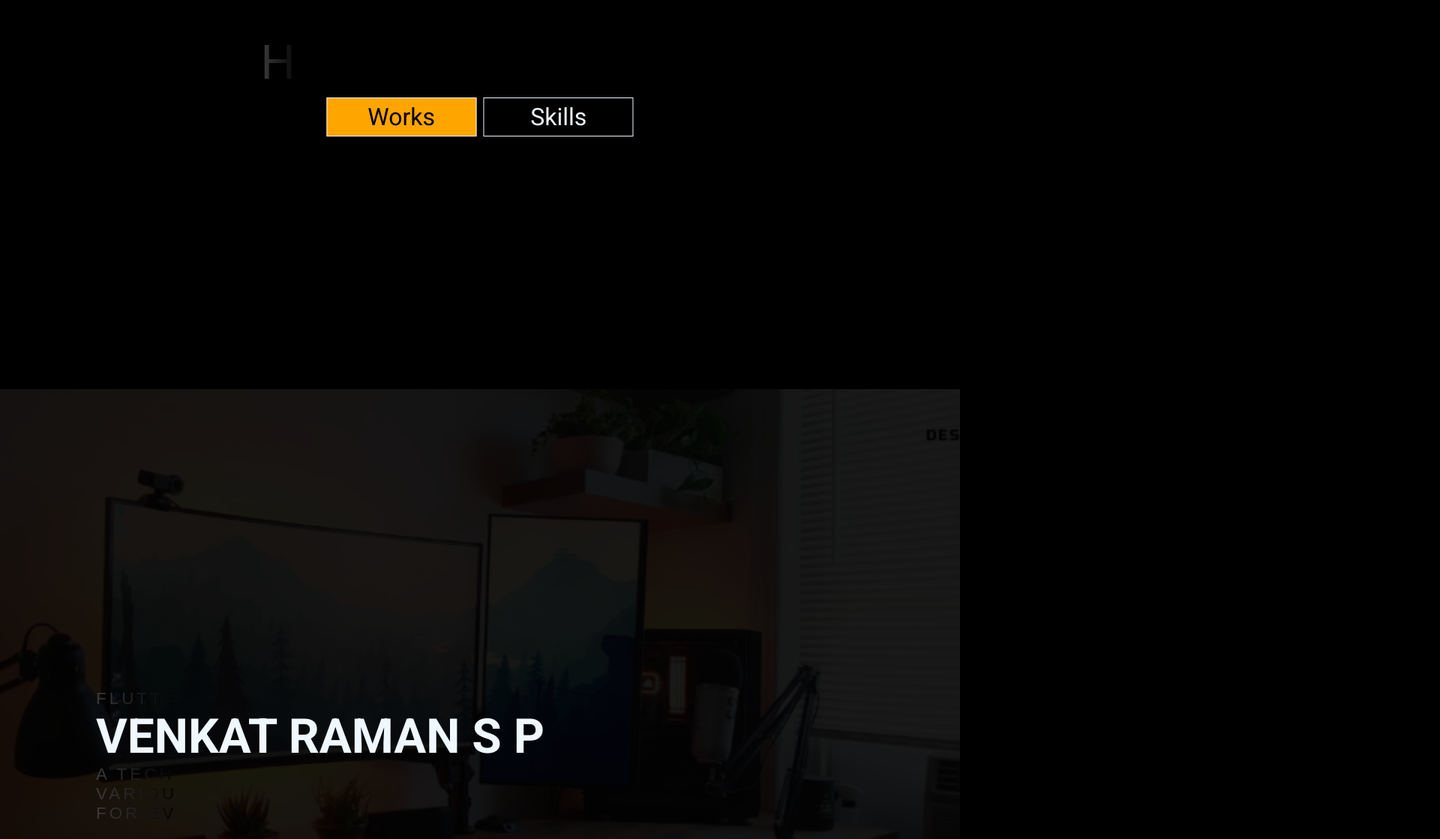
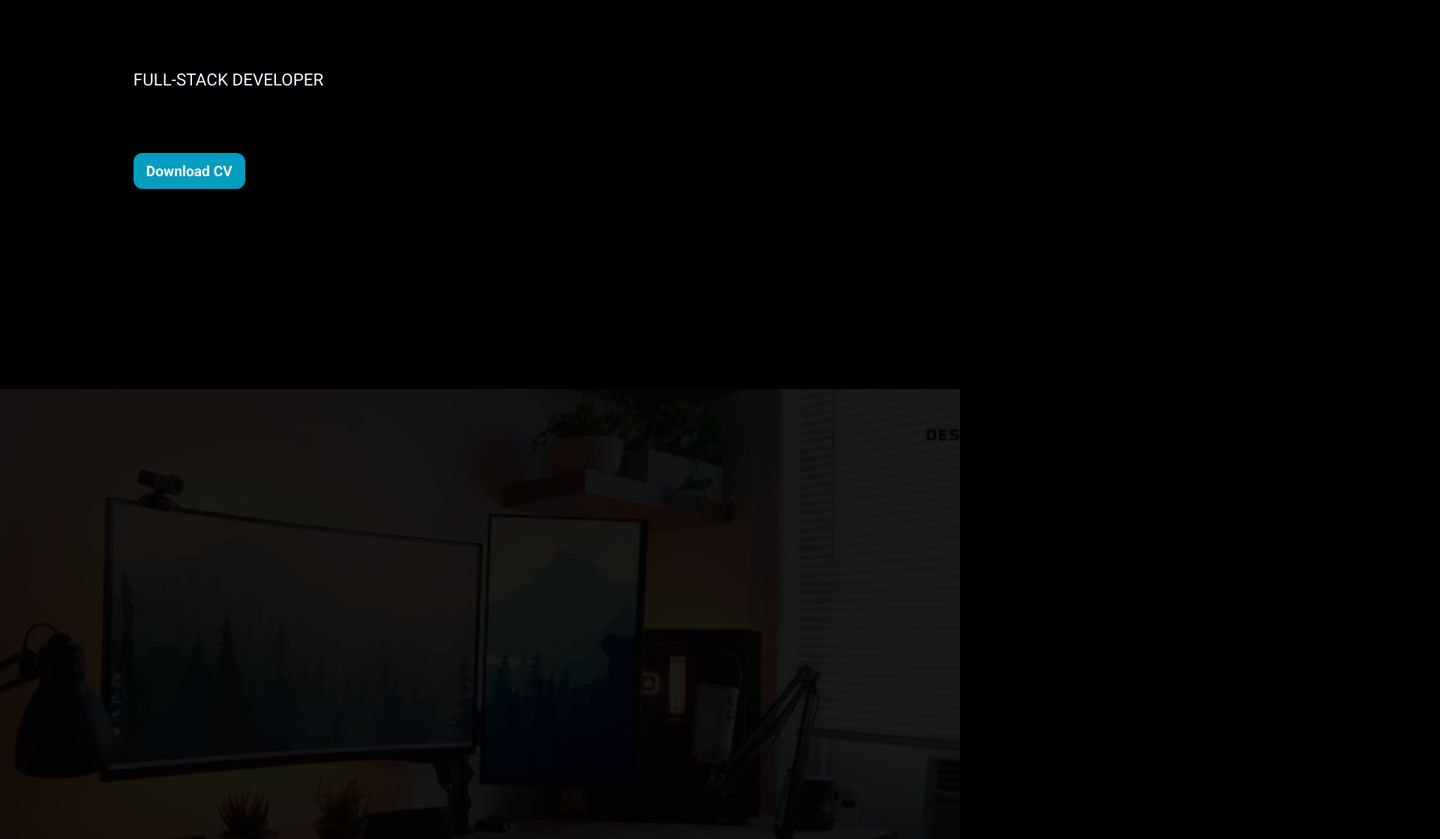
Before and after one commit to VISRUTHI-17/portfolio_react, a React (Create React App) app: page / in a window 1280 px wide. Shown: the part 281-1400 px from the top of the page at 75% size, 1920 px wide, since content can reach past the window. Built offline with nearby package versions, Linux system fonts and the light colour scheme.

Commit message:
Commit 2

```diff
--- a/package.json
+++ b/package.json
@@ -11,6 +11,7 @@
     "framer-motion": "^10.0.1",
     "react": "^18.2.0",
     "react-animated-text-content": "^1.0.1",
+    "react-blur": "^1.1.1",
     "react-circular-progressbar": "^2.1.0",
     "react-dom": "^18.2.0",
     "react-icons": "^4.7.1",
--- a/src/components/AnimatedText.css
+++ b/src/components/AnimatedText.css
@@ -1,14 +1,14 @@
-p {
+.main-text{
   position: relative;
-  font-family: sans-serif;
-  text-transform: uppercase;
-  font-size: 2em;
+  font-family: 'Roboto', sans-serif;
+  text-transform: none;
+  font-size: 4em;
   letter-spacing: 4px;
   overflow: hidden;
   background: linear-gradient(90deg, #000, #fff, #000);
   background-repeat: no-repeat;
   background-size: 80%;
-  animation: animate 3s linear infinite;
+  animation: animate 6s linear infinite;
   background-clip: text;
   -webkit-text-fill-color: rgba(255, 255, 255, 0);
 }
--- a/src/components/AnimatedText.js
+++ b/src/components/AnimatedText.js
@@ -2,7 +2,9 @@ import React from "react";
 import './AnimatedText.css'
 const AnimationText = () => {
     return(
-    <p>Hi! I'm Visruthi!</p>
+    <p className="main-text">
+        Hi! I'm Visruthi!
+    </p>
     );
 }
 
--- a/src/components/Image1.css
+++ b/src/components/Image1.css
@@ -1,3 +1,56 @@
+.main-div{
+    display: flex;
+    justify-content: space-around;
+    height: 100vh;
+    width: 100%;
+}
+
+.content-left{
+    margin-top: 20%;
+    height: 40%;
+    /* border: 1px solid red; */
+    display: flex;
+    flex-direction: column;
+    justify-content: space-around;
+}
+.p-text{
+    font-size: 1.4em;
+}
+.button{
+    height: 15%;
+    width: 30%;
+    background-color: #059DC0;
+    color: white;
+    font-weight: bolder;
+    font-size: 1.2em;
+    display: flex;
+    justify-content: center;
+    align-items: center;
+    border-radius: 12px;
+}
+
+.button:hover{
+    cursor: pointer;
+    transform: scale(80%);
+}
+
+
+
+
+
+
+
+
+
+
+
+
+
+
+
+
+
+
 .mask{
     width: 100%;
     height: 100vh;
@@ -11,6 +64,7 @@
     background-position: center;
     background-size: cover;
     object-fit: cover;
+    /* filter: blur(10px); */
 }
 
 /* .mask::after {
@@ -24,7 +78,7 @@
     opacity: 0.9;
 } */
 
-.content{
+/* .content{
     font-size: 2rem;
     text-align: center;
     position:absolute;
@@ -45,14 +99,14 @@
 .Img1 .content h1.y {
     font-size: 4rem;
     padding: 0.6rem 0 1.0rem;
-}
+} */
 /* .Img1 .content p{
     font-size: 1.4rem;
     font-weight: 200;
     text-transform: uppercase;
 } */
 
-.content .btn{
+/* .content .btn{
     display: inline-flex;
     margin: 0.6rem 0.3rem;
     padding: 0.4rem 0.8rem;
@@ -97,10 +151,10 @@
     .Img1 .content h1.y {
         font-size: 3rem;
         padding: 0.6rem 0 1.0rem;
-    }
+    } */
 
     /* .Img1 .content p {
         font-size: 1.4rem;
     } */
 
-}
+/* } */
--- a/src/components/Image1.js
+++ b/src/components/Image1.js
@@ -1,28 +1,24 @@
 import "./Image1.css";
 import React from "react";
-import Introimg from "../assets/img1.jpeg";
-import { Link } from "react-router-dom";
+// import background from "../assets/img1.jpeg";
+// import { Link } from "react-router-dom";
 import AnimationText from "./AnimatedText";
 
 const Image1 = () => {
   return (
-    <div className="Img1">
-      <div className="mask">
-        {/* <img className="into-img" src={Introimg} alt={"Intro Image1"} /> */}
+      <div className="main-div">
+        <div className="content-left">
+         <div className="text">
+              <AnimationText/>
+              <p className="p-text">FULL-STACK DEVELOPER</p>
+         </div>
+
+          <div className="button">Download CV</div>
+        </div>
+        <div className="image-right">
+          <p>gw7hxjdid</p>
+        </div>
       </div>
-      <div className={"content"}>
-        {/* <p>Hi, Im Visruthi</p>
-        <h1 className="x">Full-Stack</h1>
-        <h1 className="y">Developer.</h1> */}
-        <AnimationText/>
-        <Link to={"/project"} className="btn x">
-          Works
-        </Link>
-        <Link to={"/skills"} className="btn y">
-          Skills
-        </Link>
-      </div>
-    </div>
   );
 };
 
--- a/src/components/Image2.css
+++ b/src/components/Image2.css
@@ -1,3 +1,22 @@
+.main-about{
+    display: flex;
+    justify-content: space-around;
+    height: 100vh;
+    width: 100%;
+    border: 1px solid yellow;
+}
+
+.main-about-left{
+    font-size: 3em;
+    border: 1px solid red;
+    display: flex;
+
+}
+
+.about-underline{
+    border-bottom: 3px solid #059DC0;
+}
+
 .content1 {
     text-align: left;
     position: absolute;
--- a/src/components/Image2.js
+++ b/src/components/Image2.js
@@ -8,17 +8,24 @@ const Image2 = () => {
       <div className="mask1">
         <img className="into-img1" src={Introimg1} alt={"Intro Image3"} />
       </div>
-      <div className="content1">
-        <p>Flutter/ React / UI/UX Designer</p>
-        <h1>VENKAT RAMAN S P</h1>
-        <p className="descritpion">
-          A tech enthusiast love to learn and develop software projects on
-          various domains. The ultimate goal is to make technology available for
-          everyone.
-        </p>
+      <div className="main-about">
+        <div className="main-about-left">
+          <p className="about-underline">Abou</p> <p>t me</p>
+        </div>
+        <div className="main-about-right"></div>
+
       </div>
     </div>
   );
 };
 
 export default Image2;
+
+
+{/* <div className="content1">
+        <p>Flutter/ React / UI/UX Designer</p>
+        <h1>VISRUTHI N</h1>
+        <p className="descritpion">
+        A diligent and tech enthusiastic, ambitious one to join as a Software Developer to provide best solutions and quality products for the development of society.
+        </p>
+      </div> */}
--- a/src/components/Navbar.css
+++ b/src/components/Navbar.css
@@ -8,8 +8,14 @@
     width: 100%;
     height: 90px;
     z-index: 10;
+
 }
-
+.underline{
+    border-bottom: 3px solid #059DC0;
+    padding-bottom: 2px;
+    transition: 200ms;
+    animation: ease-out;
+}
 .header-bg{
     background-color: black;
     transition: 0.5s;
--- a/src/components/Navbar.js
+++ b/src/components/Navbar.js
@@ -7,6 +7,7 @@ import { IoIosClose } from "react-icons/io";
 const Navbar = (props) => {
   const [click, setclick] = useState(false);
   const handleClick = () => setclick(!click);
+  const [hover,sethover] = useState([true, false,false,false]);
 
   const [color, setcolor] = useState(false);
   const changeColor = () => {
@@ -17,9 +18,10 @@ const Navbar = (props) => {
     }
   };
 
-  const close = (fun) => {
+  const close = (fun, arr) => {
     console.log(fun);
     setclick(false);
+    sethover(arr);
     setTimeout(() => fun(),500);
   }
   window.addEventListener("scroll", changeColor);
@@ -31,16 +33,16 @@ const Navbar = (props) => {
       </Link>
       <ul className={click ? "nav-menu active" : "nav-menu"}>
         <li>
-          <Link onClick={() => close(props.doIt.click1)}>Home</Link>
+          <Link  className={hover[0]?"underline":""} onClick={()=>close(props.doIt.click1, [true, false,false,false])} >Home</Link>
         </li>
         <li>
-          <Link onClick={() => close(props.doIt.click2)}>About</Link>
+          <Link className={hover[1]?"underline":""} onClick={() =>close(props.doIt.click2, [false, true,false,false])}>About</Link>
         </li>
         <li>
-          <Link onClick={props.doIt.click3}>Skills</Link>
+          <Link className={hover[2]?"underline":""} onClick={() =>close(props.doIt.click3, [false, false,true,false])}>Skills</Link>
         </li>
         <li>
-          <Link onClick={props.doIt.click3}>Work</Link>
+          <Link className={hover[3]?"underline":""} onClick={() =>close(props.doIt.click4, [false, false ,false,true])}>Work</Link>
         </li>
       </ul>
       <div className="giham" onClick={handleClick}>
```
Also changed, not shown: 1 other file (tests, documents, lock files or other folders).
